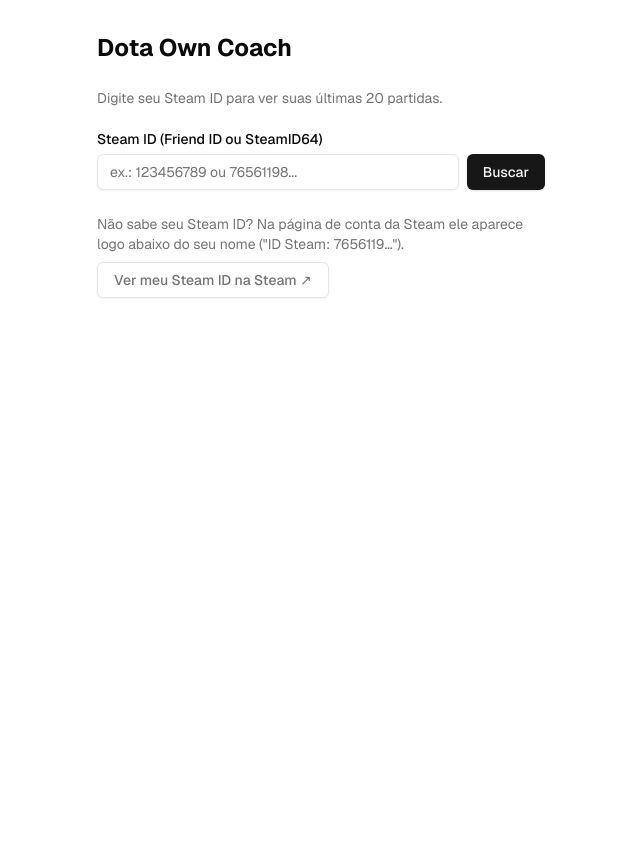
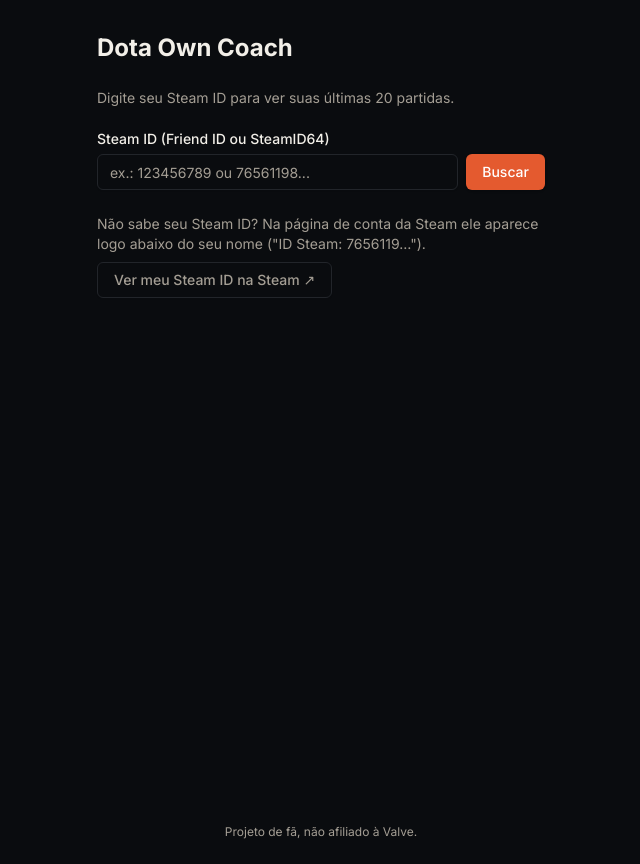
Before and after one commit to AlexYohann/DotaOwnCoach, a Next.js app: page / in a window 1280 px wide. Shown: the whole page, without its empty margins (319-959 px from the left). Before the commit the page ends 800 px from the top, so only its background shows below. Built offline with nearby package versions, Linux system fonts and the light colour scheme; no server answers.

Commit message:
feat(v1.4): tema escuro, fontes e rodapé de projeto de fã
Co-Authored-By: Claude Opus 5.5 <noreply@anthropic.com>

```diff
--- a/app/globals.css
+++ b/app/globals.css
@@ -2,59 +2,31 @@
 @tailwind components;
 @tailwind utilities;
 
+/* v1.4: tema só escuro. Paleta do design (docs/superpowers/specs/2026-11-08-v1-4-visual-design.md)
+   convertida para HSL, no formato das variáveis do shadcn. */
 @layer base {
   :root {
-    --background: 0 0% 100%;
-    --foreground: 0 0% 3.9%;
-    --card: 0 0% 100%;
-    --card-foreground: 0 0% 3.9%;
-    --popover: 0 0% 100%;
-    --popover-foreground: 0 0% 3.9%;
-    --primary: 0 0% 9%;
-    --primary-foreground: 0 0% 98%;
-    --secondary: 0 0% 96.1%;
-    --secondary-foreground: 0 0% 9%;
-    --muted: 0 0% 96.1%;
-    --muted-foreground: 0 0% 45.1%;
-    --accent: 0 0% 96.1%;
-    --accent-foreground: 0 0% 9%;
-    --destructive: 0 84.2% 60.2%;
-    --destructive-foreground: 0 0% 98%;
-    --border: 0 0% 89.8%;
-    --input: 0 0% 89.8%;
-    --ring: 0 0% 3.9%;
-    --chart-1: 12 76% 61%;
-    --chart-2: 173 58% 39%;
-    --chart-3: 197 37% 24%;
-    --chart-4: 43 74% 66%;
-    --chart-5: 27 87% 67%;
+    color-scheme: dark;
+    --background: 216 19% 5%; /* #0b0d10 */
+    --foreground: 42 28% 93%; /* #f2efe8 */
+    --card: 218 18% 9%; /* #12151a */
+    --card-foreground: 42 28% 93%;
+    --popover: 218 18% 9%;
+    --popover-foreground: 42 28% 93%;
+    --primary: 14 77% 54%; /* brasa #e4572e */
+    --primary-foreground: 0 0% 100%;
+    --secondary: 220 15% 12%; /* #1a1d23 */
+    --secondary-foreground: 42 28% 93%;
+    --muted: 218 17% 9%; /* #14171c */
+    --muted-foreground: 41 8% 61%; /* #a39e93 */
+    --accent: 220 15% 12%; /* #1a1d23 */
+    --accent-foreground: 42 28% 93%;
+    --destructive: 352 69% 61%; /* #e0596a */
+    --destructive-foreground: 0 0% 100%;
+    --border: 220 11% 15%; /* #23262c */
+    --input: 220 11% 15%;
+    --ring: 14 77% 54%;
     --radius: 0.5rem;
-  }
-  .dark {
-    --background: 0 0% 3.9%;
-    --foreground: 0 0% 98%;
-    --card: 0 0% 3.9%;
-    --card-foreground: 0 0% 98%;
-    --popover: 0 0% 3.9%;
-    --popover-foreground: 0 0% 98%;
-    --primary: 0 0% 98%;
-    --primary-foreground: 0 0% 9%;
-    --secondary: 0 0% 14.9%;
-    --secondary-foreground: 0 0% 98%;
-    --muted: 0 0% 14.9%;
-    --muted-foreground: 0 0% 63.9%;
-    --accent: 0 0% 14.9%;
-    --accent-foreground: 0 0% 98%;
-    --destructive: 0 62.8% 30.6%;
-    --destructive-foreground: 0 0% 98%;
-    --border: 0 0% 14.9%;
-    --input: 0 0% 14.9%;
-    --ring: 0 0% 83.1%;
-    --chart-1: 220 70% 50%;
-    --chart-2: 160 60% 45%;
-    --chart-3: 30 80% 55%;
-    --chart-4: 280 65% 60%;
-    --chart-5: 340 75% 55%;
   }
 }
 
--- a/app/layout.tsx
+++ b/app/layout.tsx
@@ -1,6 +1,6 @@
 import type { Metadata } from "next";
-import { Geist } from "next/font/google";
-import { ThemeProvider } from "next-themes";
+import { Barlow_Condensed, Inter } from "next/font/google";
+import { SiteFooter } from "@/components/site-footer";
 import "./globals.css";
 
 const defaultUrl = process.env.VERCEL_URL
@@ -13,28 +13,34 @@ export const metadata: Metadata = {
   description: "Coach pessoal de Dota 2: acompanhe suas partidas.",
 };
 
-const geistSans = Geist({
-  variable: "--font-geist-sans",
+// Texto corrido.
+const inter = Inter({
+  variable: "--font-inter",
   display: "swap",
   subsets: ["latin"],
 });
 
+// Títulos (classe font-display): condensada, em maiúsculas.
+const display = Barlow_Condensed({
+  variable: "--font-display",
+  weight: ["600", "700"],
+  display: "swap",
+  subsets: ["latin"],
+});
+
+// v1.4: tema só escuro (cores em app/globals.css), sem seletor de tema.
 export default function RootLayout({
   children,
 }: Readonly<{
   children: React.ReactNode;
 }>) {
   return (
-    <html lang="en" suppressHydrationWarning>
-      <body className={`${geistSans.className} antialiased`}>
-        <ThemeProvider
-          attribute="class"
-          defaultTheme="system"
-          enableSystem
-          disableTransitionOnChange
-        >
-          {children}
-        </ThemeProvider>
+    <html lang="pt-BR">
+      <body
+        className={`${inter.variable} ${display.variable} font-sans antialiased min-h-screen flex flex-col`}
+      >
+        <div className="flex-1 flex flex-col">{children}</div>
+        <SiteFooter />
       </body>
     </html>
   );
--- a/app/protected/layout.tsx
+++ b/app/protected/layout.tsx
@@ -1,7 +1,6 @@
 import { DeployButton } from "@/components/deploy-button";
 import { EnvVarWarning } from "@/components/env-var-warning";
 import { AuthButton } from "@/components/auth-button";
-import { ThemeSwitcher } from "@/components/theme-switcher";
 import { hasEnvVars } from "@/lib/utils";
 import Link from "next/link";
 import { Suspense } from "react";
@@ -47,7 +46,6 @@ export default function ProtectedLayout({
               Supabase
             </a>
           </p>
-          <ThemeSwitcher />
         </footer>
       </div>
     </main>
--- /dev/null
+++ b/components/site-footer.tsx
@@ -0,0 +1,8 @@
+/** Rodapé de todas as páginas (exigência para usar arte da Valve num projeto de fã). */
+export function SiteFooter() {
+  return (
+    <footer className="w-full py-6 text-center text-xs text-muted-foreground">
+      Projeto de fã, não afiliado à Valve.
+    </footer>
+  );
+}
--- a/components/theme-switcher.tsx
+++ /dev/null
@@ -1,78 +0,0 @@
-"use client";
-
-import { Button } from "@/components/ui/button";
-import {
-  DropdownMenu,
-  DropdownMenuContent,
-  DropdownMenuRadioGroup,
-  DropdownMenuRadioItem,
-  DropdownMenuTrigger,
-} from "@/components/ui/dropdown-menu";
-import { Laptop, Moon, Sun } from "lucide-react";
-import { useTheme } from "next-themes";
-import { useEffect, useState } from "react";
-
-const ThemeSwitcher = () => {
-  const [mounted, setMounted] = useState(false);
-  const { theme, setTheme } = useTheme();
-
-  // useEffect only runs on the client, so now we can safely show the UI
-  useEffect(() => {
-    setMounted(true);
-  }, []);
-
-  if (!mounted) {
-    return null;
-  }
-
-  const ICON_SIZE = 16;
-
-  return (
-    <DropdownMenu>
-      <DropdownMenuTrigger asChild>
-        <Button variant="ghost" size={"sm"}>
-          {theme === "light" ? (
-            <Sun
-              key="light"
-              size={ICON_SIZE}
-              className={"text-muted-foreground"}
-            />
-          ) : theme === "dark" ? (
-            <Moon
-              key="dark"
-              size={ICON_SIZE}
-              className={"text-muted-foreground"}
-            />
-          ) : (
-            <Laptop
-              key="system"
-              size={ICON_SIZE}
-              className={"text-muted-foreground"}
-            />
-          )}
-        </Button>
-      </DropdownMenuTrigger>
-      <DropdownMenuContent className="w-content" align="start">
-        <DropdownMenuRadioGroup
-          value={theme}
-          onValueChange={(e) => setTheme(e)}
-        >
-          <DropdownMenuRadioItem className="flex gap-2" value="light">
-            <Sun size={ICON_SIZE} className="text-muted-foreground" />{" "}
-            <span>Light</span>
-          </DropdownMenuRadioItem>
-          <DropdownMenuRadioItem className="flex gap-2" value="dark">
-            <Moon size={ICON_SIZE} className="text-muted-foreground" />{" "}
-            <span>Dark</span>
-          </DropdownMenuRadioItem>
-          <DropdownMenuRadioItem className="flex gap-2" value="system">
-            <Laptop size={ICON_SIZE} className="text-muted-foreground" />{" "}
-            <span>System</span>
-          </DropdownMenuRadioItem>
-        </DropdownMenuRadioGroup>
-      </DropdownMenuContent>
-    </DropdownMenu>
-  );
-};
-
-export { ThemeSwitcher };
--- a/next.config.ts
+++ b/next.config.ts
@@ -15,6 +15,12 @@ const nextConfig: NextConfig = {
         hostname: "cdn.cloudflare.steamstatic.com",
         pathname: "/apps/dota2/images/dota_react/items/**",
       },
+      {
+        // Ícones dos cosméticos (image_path da OpenDota), v1.4.
+        protocol: "https",
+        hostname: "cdn.cloudflare.steamstatic.com",
+        pathname: "/apps/570/icons/**",
+      },
     ],
   },
 };
--- a/package.json
+++ b/package.json
@@ -21,7 +21,6 @@
     "clsx": "^2.1.1",
     "lucide-react": "^0.511.0",
     "next": "latest",
-    "next-themes": "^0.4.6",
     "radix-ui": "^1.8.1",
     "react": "^19.0.0",
     "react-dom": "^19.0.0",
--- a/tailwind.config.ts
+++ b/tailwind.config.ts
@@ -2,7 +2,6 @@ import type { Config } from "tailwindcss";
 import animate from "tailwindcss-animate";
 
 export default {
-  darkMode: ["class"],
   content: [
     "./pages/**/*.{js,ts,jsx,tsx,mdx}",
     "./components/**/*.{js,ts,jsx,tsx,mdx}",
@@ -11,7 +10,19 @@ export default {
   ],
   theme: {
     extend: {
+      fontFamily: {
+        sans: ["var(--font-inter)", "system-ui", "sans-serif"],
+        display: ["var(--font-display)", "var(--font-inter)", "sans-serif"],
+      },
       colors: {
+        // v1.4 — cores fixas do design
+        panel: "#12151a",
+        line: "#23262c",
+        ink: "#f2efe8",
+        ember: "#e4572e",
+        win: "#5bbf7f",
+        loss: "#e0596a",
+        side: "#d8d3c8", // lado Radiant/Dire: sempre neutro
         background: "hsl(var(--background))",
         foreground: "hsl(var(--foreground))",
         card: {
@@ -45,13 +56,6 @@ export default {
         border: "hsl(var(--border))",
         input: "hsl(var(--input))",
         ring: "hsl(var(--ring))",
-        chart: {
-          "1": "hsl(var(--chart-1))",
-          "2": "hsl(var(--chart-2))",
-          "3": "hsl(var(--chart-3))",
-          "4": "hsl(var(--chart-4))",
-          "5": "hsl(var(--chart-5))",
-        },
       },
       borderRadius: {
         lg: "var(--radius)",
```
Also changed, not shown: 1 other file (tests, documents, lock files or other folders).
